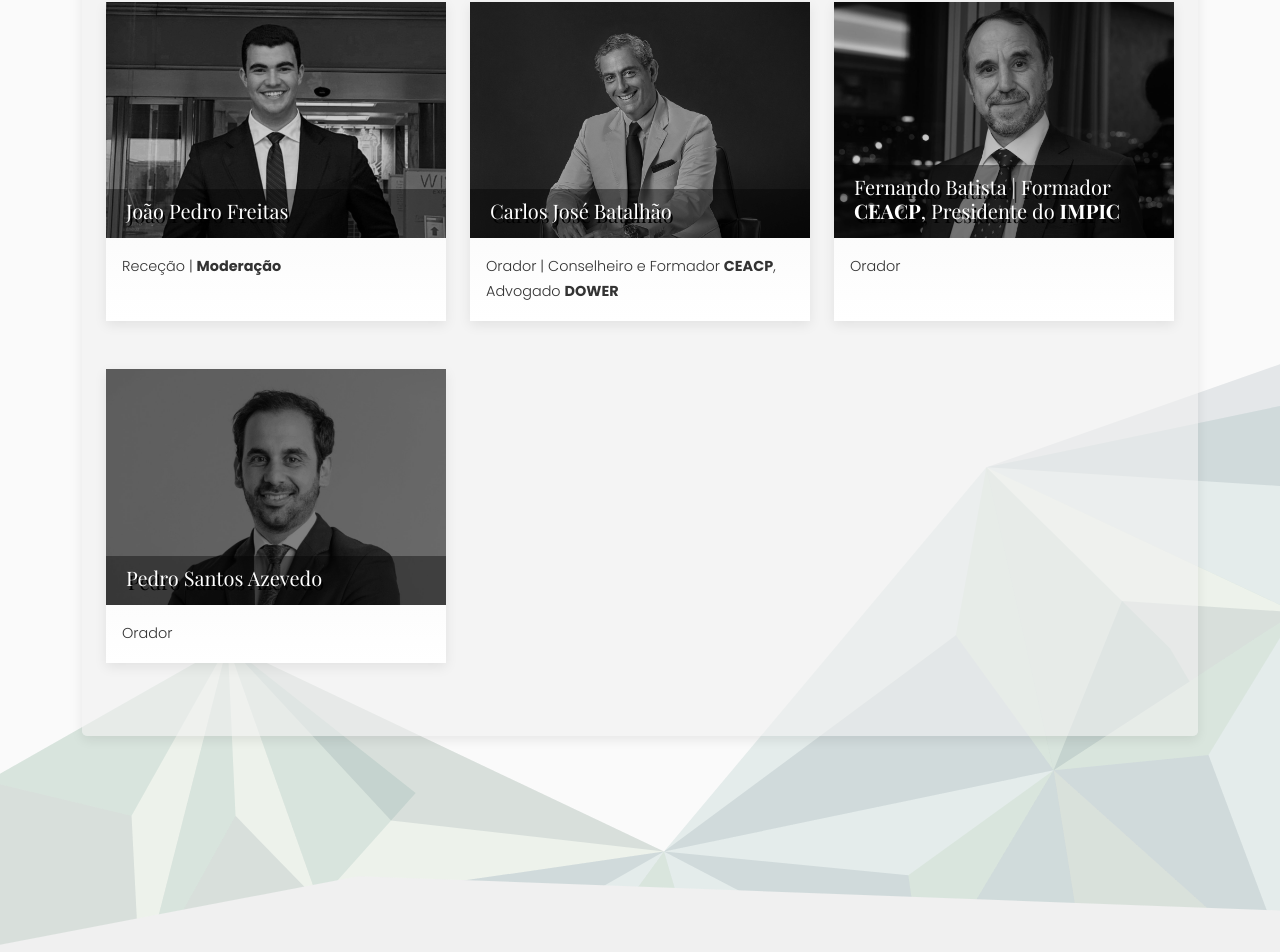
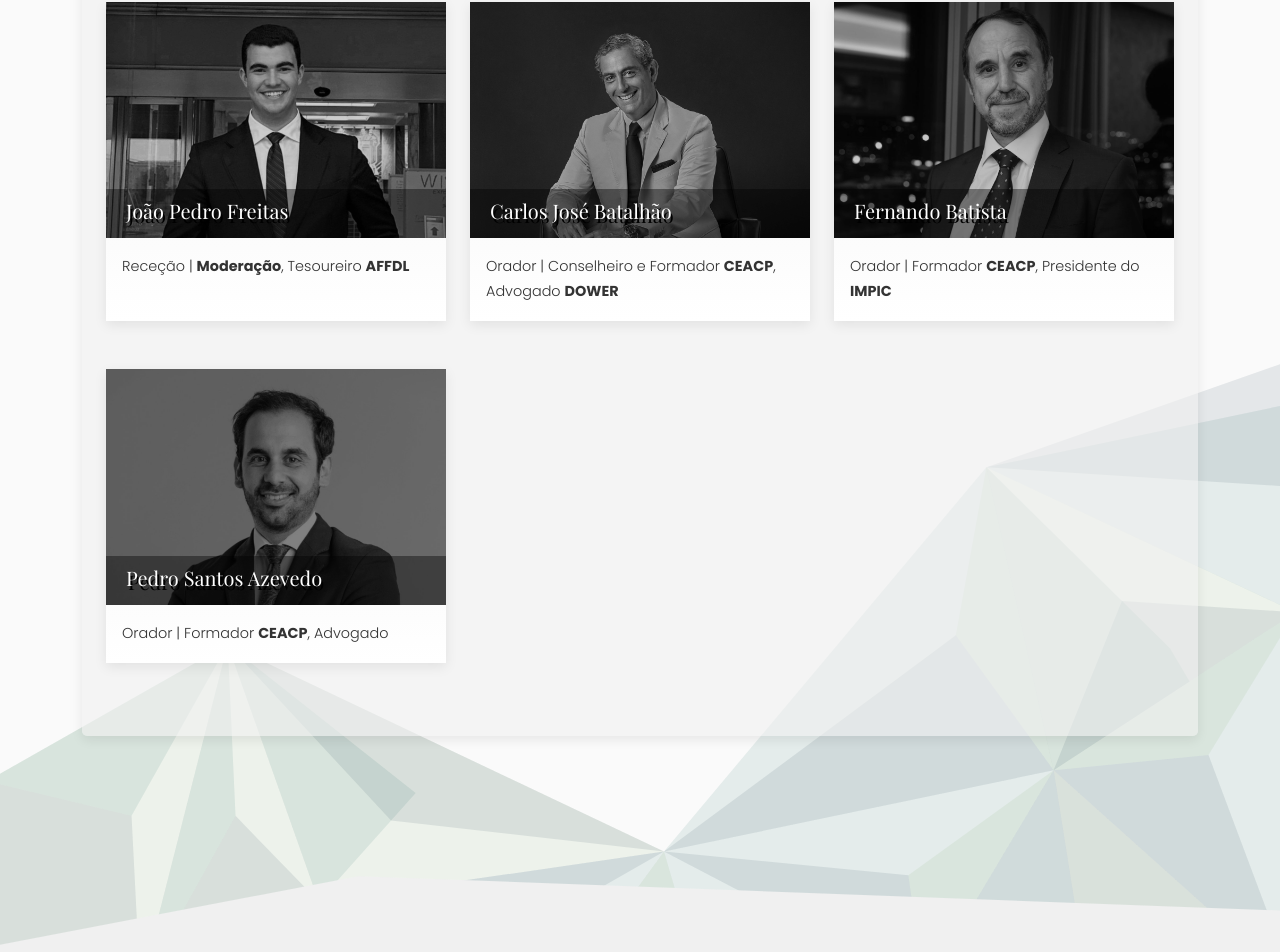
Before and after one commit to jorgeoliveira/conferencia-lisboa, a SvelteKit app: page / in a window 1280 px wide. Shown: the part 3152-4104 px from the top of the page. Built offline with nearby package versions, Linux system fonts and the light colour scheme; a web font is replaced by a local one.

Commit message:
Update +page.svelte

```diff
--- a/src/routes/+page.svelte
+++ b/src/routes/+page.svelte
@@ -598,7 +598,7 @@ on:mousemove={handleMousemove}>
                             </div>
                             <div class="card-body">
                                 <p class="card-text cargo-desc">
-                                    Receção | <strong>Moderação</strong>
+                                    Receção | <strong>Moderação</strong>, Tesoureiro <strong>AFFDL</strong>
                                 </p>
                             </div>
                         </div>
@@ -650,13 +650,13 @@ on:mousemove={handleMousemove}>
                                         class="card-title"
                                         style="text-shadow: 2px 4px 0 #000000;"
                                     >
-                                        Fernando Batista | Formador <strong>CEACP</strong>, Presidente do <strong>IMPIC</strong>
+                                        Fernando Batista
 
                                     </h5>
                                 </div>
                             </div>
                             <div class="card-body">
-                                <p class="card-text cargo-desc">Orador</p>
+                                <p class="card-text cargo-desc">Orador | Formador <strong>CEACP</strong>, Presidente do <strong>IMPIC</strong>
                             </div>
                         </div>
                     </div>
@@ -682,7 +682,7 @@ on:mousemove={handleMousemove}>
                                 </div>
                             </div>
                             <div class="card-body">
-                                <p class="card-text cargo-desc">Orador</p>
+                                <p class="card-text cargo-desc">Orador |  Formador <strong>CEACP</strong>, Advogado</p>
                             </div>
                         </div>
                     </div>
```
